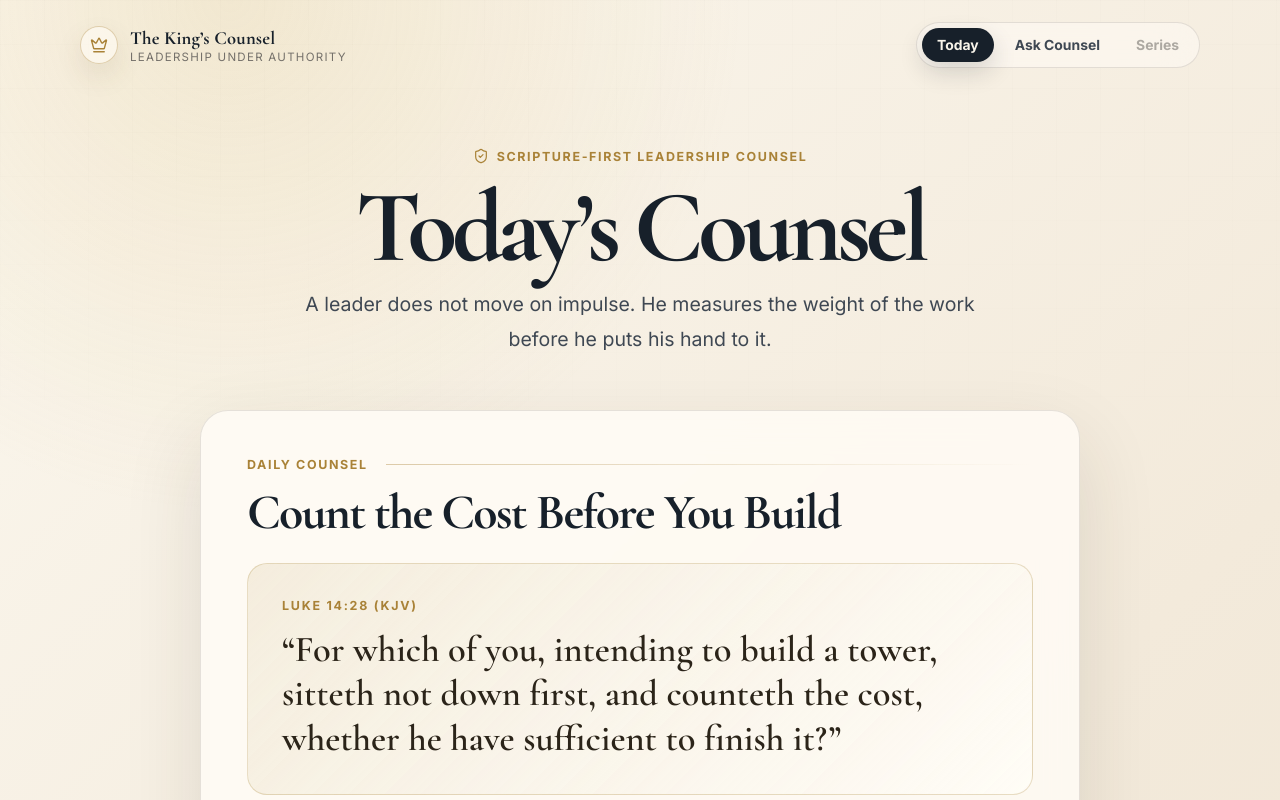
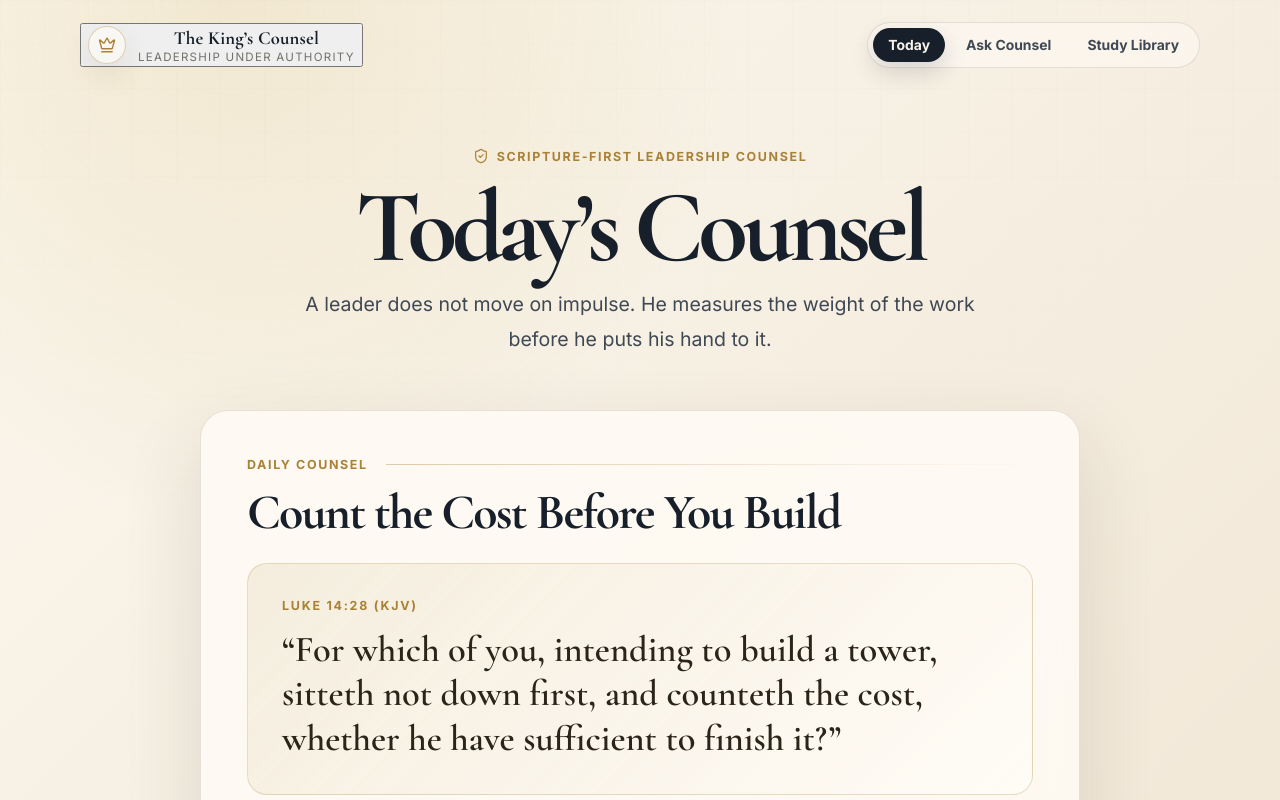
Before and after one commit to jLvRjay-coder/King-s-Counsel-leadership-app-, a React (Vite) app: page / in a window 1280 px wide. Shown: the top 800 px of the page. Built offline with nearby package versions, Linux system fonts and the light colour scheme.

Commit message:
Update Header.tsx
Routing

```diff
--- a/src/app/components/Header.tsx
+++ b/src/app/components/Header.tsx
@@ -1,6 +1,5 @@
 import { Crown } from 'lucide-react';
-
-type ActiveView = 'today' | 'counsel';
+import type { ActiveView } from '../App';
 
 type HeaderProps = {
   activeView: ActiveView;
@@ -10,15 +9,21 @@ type HeaderProps = {
 export function Header({ activeView, onNavigate }: HeaderProps) {
   return (
     <header className="site-header">
-      <a className="brand-mark" href="#top" aria-label="The King’s Counsel home">
+      <button
+        className="brand-mark brand-button"
+        type="button"
+        onClick={() => onNavigate('today')}
+        aria-label="Go to Today’s Counsel"
+      >
         <span className="brand-icon" aria-hidden="true">
           <Crown size={18} strokeWidth={1.8} />
         </span>
+
         <span>
           <strong>The King’s Counsel</strong>
           <small>Leadership under authority</small>
         </span>
-      </a>
+      </button>
 
       <nav className="top-nav" aria-label="Primary navigation">
         <button
@@ -28,6 +33,7 @@ export function Header({ activeView, onNavigate }: HeaderProps) {
         >
           Today
         </button>
+
         <button
           className={activeView === 'counsel' ? 'nav-link active' : 'nav-link'}
           onClick={() => onNavigate('counsel')}
@@ -35,8 +41,13 @@ export function Header({ activeView, onNavigate }: HeaderProps) {
         >
           Ask Counsel
         </button>
-        <button className="nav-link muted" disabled type="button">
-          Series
+
+        <button
+          className={activeView === 'library' ? 'nav-link active' : 'nav-link'}
+          onClick={() => onNavigate('library')}
+          type="button"
+        >
+          Study Library
         </button>
       </nav>
     </header>
```
